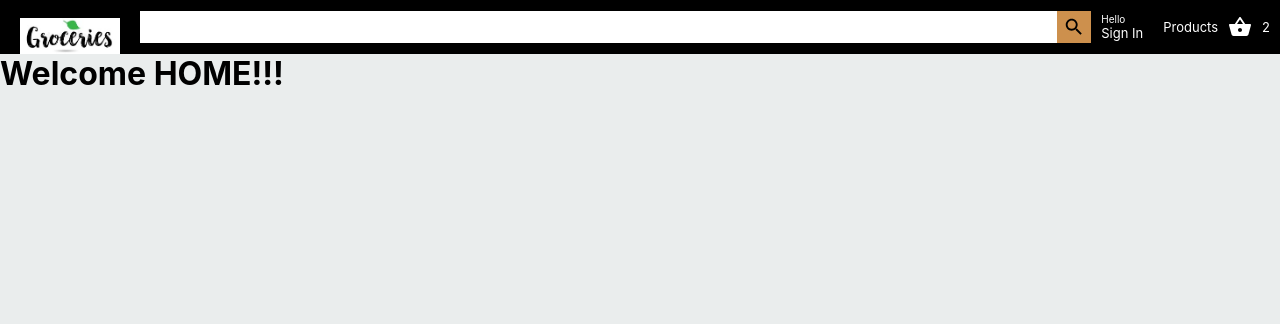
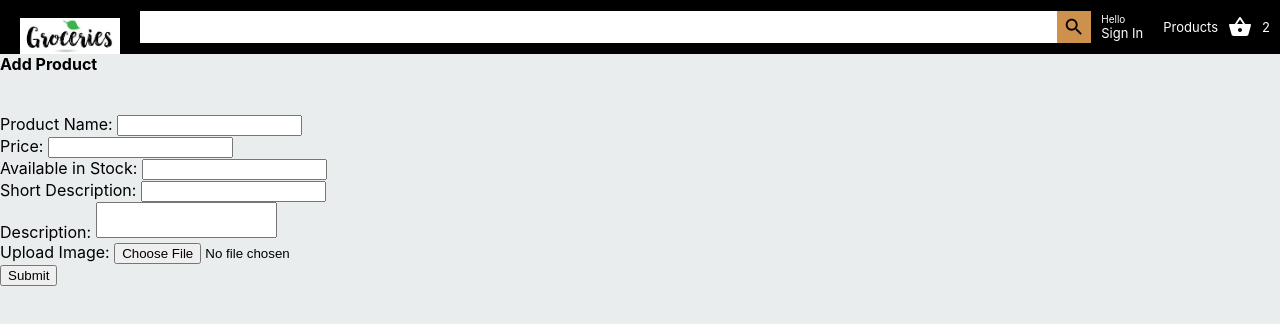
Before and after one commit to saivinith/FreshMart, a React (Create React App) app: page /add in a window 1280 px wide. Shown: the top 324 px of the page. Built offline with nearby package versions, Linux system fonts and the light colour scheme.

Commit message:
add product and display items
Functionality implementation is completed. UI needs to be built for this

```diff
--- a/src/App.js
+++ b/src/App.js
@@ -6,6 +6,7 @@ import {BrowserRouter as Router, Route, Switch} from 'react-router-dom'
 import Login from './components/login'
 import Home from './components/home'
 import Createaccount from './components/signup'
+import Addproduct from './components/Addproduct'
 class App extends Component {
   render(){
     return (
@@ -19,9 +20,14 @@ class App extends Component {
           <Route path="/signup">
             <Createaccount/>
           </Route>
+          <Route path="/add">
+
+            <Addproduct/>
+          </Route>
           <Route path="/">
             <Home/>
           </Route>
+
         </Switch>
         </div>
       </Router>
--- /dev/null
+++ b/src/components/Addproduct.js
@@ -0,0 +1,143 @@
+import React, { Component } from "react";
+// import { Redirect } from "react-router-dom";
+import axios from 'axios';
+//import "bulma/css/bulma.css";
+class Addproduct extends Component{
+    state={
+        name:'',
+        price:'',
+        stock:'',
+        shortDesc:'',
+        description:'',
+        selectedFile:null
+    }
+
+    save = e =>{
+        e.preventDefault();
+        console.log(this.state.selectedFile);
+        let form_data = new FormData();
+        form_data.append('name',this.state.name)
+        form_data.append('price',this.state.price)
+        form_data.append('stock',this.state.stock)
+        form_data.append('shortDesc',this.state.shortDesc)
+        form_data.append('description',this.state.description)
+        form_data.append('file',this.state.selectedFile)
+
+        axios.post(
+            'http://127.0.0.1:5000/product',
+            form_data
+          ).then((res)=>{
+              console.log("success");
+              console.log(res);
+            this.setState(
+                { flash: { status: 'is-success', msg: 'Product created successfully' }}
+              );
+              window.location = '/';
+          })
+    };
+    handleChange = e => this.setState({ [e.target.name]: e.target.value, error: "" });
+    handleFile(e){
+        console.log(e.target.files);
+        this.setState({
+            selectedFile:e.target.files[0]
+        })
+    }
+    render() {
+        return (
+            <>
+              <div className="hero is-primary ">
+                <div className="hero-body container">
+                  <h4 className="title">Add Product</h4>
+                </div>
+              </div>
+              <br />
+              <br />
+              <form onSubmit={this.save}>
+                <div className="columns is-mobile is-centered">
+                  <div className="column is-one-third">
+                    <div className="field">
+                      <label className="label">Product Name: </label>
+                      <input
+                        className="input"
+                        type="text"
+                        name="name"
+                        value={this.state.name}
+                        onChange={this.handleChange}
+                        required
+                      />
+                    </div>
+                    <div className="field">
+                      <label className="label">Price: </label>
+                      <input
+                        className="input"
+                        type="number"
+                        name="price"
+                        value={this.state.price}
+                        onChange={this.handleChange}
+                        required
+                      />
+                    </div>
+                    <div className="field">
+                      <label className="label">Available in Stock: </label>
+                      <input
+                        className="input"
+                        type="number"
+                        name="stock"
+                        value={this.state.stock}
+                        onChange={this.handleChange}
+                      />
+                    </div>
+                    <div className="field">
+                      <label className="label">Short Description: </label>
+                      <input
+                        className="input"
+                        type="text"
+                        name="shortDesc"
+                        value={this.state.shortDesc}
+                        onChange={this.handleChange}
+                      />
+                    </div>
+                    <div className="field">
+                      <label className="label">Description: </label>
+                      <textarea
+                        className="textarea"
+                        type="text"
+                        rows="2"
+                        style={{ resize: "none" }}
+                        name="description"
+                        value={this.state.description}
+                        onChange={this.handleChange}
+                      />
+                    </div>
+                    <div className="field">
+                      <label className="label">Upload Image: </label>
+                      <input
+                        type="file"
+                        style={{ resize: "none" }}
+                        name="selectedFile"
+                        //value={this.state.selectedFile}
+                        onChange={(e)=>this.handleFile(e)}
+                      />
+                    </div>
+                    {this.state.flash && (
+                      <div className={`notification ${this.state.flash.status}`}>
+                        {this.state.flash.msg}
+                      </div>
+                    )}
+                    <div className="field is-clearfix">
+                      <button
+                        className="button is-primary is-outlined is-pulled-right"
+                        type="submit"
+                        onClick={this.save}
+                      >
+                        Submit
+                      </button>
+                    </div>
+                  </div>
+                </div>
+              </form>
+            </>
+          );
+    }
+}
+export default Addproduct;
--- a/src/components/home.js
+++ b/src/components/home.js
@@ -1,8 +1,52 @@
+import axios from 'axios'
 import React, { Component } from 'react'
 class Home extends Component{
+    state = {
+        name:'',
+        price:'',
+        stock:'',
+        shortDesc:'',
+        description:'',
+        selectedFile:null,
+        prod : []
+    }
+    componentDidMount() {
+        this.getProducts();
+    }
+    getProducts = () =>{
+        axios.get('/fetchProducts')
+        .then((res)=>{
+            const products = res.data
+            this.setState({prod:products})
+            console.log(products)
+        })
+        .catch(()=>{
+            console.log('error home')
+        })
+    }
+    displayProducts = (items) =>{
+
+        if(!items.length) return null;
+        console.log('sdfsd');
+        return items.map((key,index) => (
+
+                <div key={index}>
+                    <h2>{key.name}</h2>
+                    <p>{key.price}</p>
+                    <p>{key.Quantity}</p>
+                </div>
+
+        ));
+    };
     render(){
         return(
+            <>
             <h1>Welcome HOME!!!</h1>
+            <div className='Pitems'>
+                {/* alert('er'); */}
+                {this.displayProducts(this.state.prod)}
+            </div>
+            </>
         )
     }
 }
--- a/src/components/login.css
+++ b/src/components/login.css
@@ -1,9 +1,10 @@
 .login{
-    background-color:  rgb(234,237,237);;
+    background-color:  rgb(234,237,237);
     height: 100vh;
     display: flex;
     flex-direction: column;
     align-items: center;
+    margin-top: 20px;
 }
 .login_container{
     width: 300px;
@@ -11,7 +12,7 @@
     flex-direction: column;
     padding: 20px;
     border: 1px solid lightgrey;
-    background-color: white
+    background-color: white;
 }
 
 .login_register,.login_signIn{
--- a/src/components/signup.css
+++ b/src/components/signup.css
@@ -4,6 +4,7 @@
     display: flex;
     flex-direction: column;
     align-items: center;
+    margin-top: 20px;
 }
 .Signup_container{
     width: 300px;
--- a/src/headers.js
+++ b/src/headers.js
@@ -20,6 +20,7 @@ class Header extends Component{
         this.setState({ user: null });
         localStorage.removeItem("user");
         localStorage.removeItem("accesscode");
+        window.location = '/';
       };
     render(){
         return(
@@ -48,7 +49,7 @@ class Header extends Component{
                   </Link>
                 )}
                 {this.state.user && this.state.accesscode > 0 && (
-                    <Link to="/" className="header_link">
+                    <Link to="/add" className="header_link">
                         <div className="header_option">
                             {/* <span className="header_optionLineOne">Hello</span> */}
                             <span className="header_optionLineTwo">Add Product</span>
--- a/src/index.js
+++ b/src/index.js
@@ -3,6 +3,7 @@ import ReactDOM from 'react-dom';
 import './index.css';
 import App from './App';
 import reportWebVitals from './reportWebVitals';
+
 
 ReactDOM.render(
   <React.StrictMode>
```
Also changed, not shown: src/components/Addproduct.css (added), 1 other file (tests, documents, lock files or other folders).
